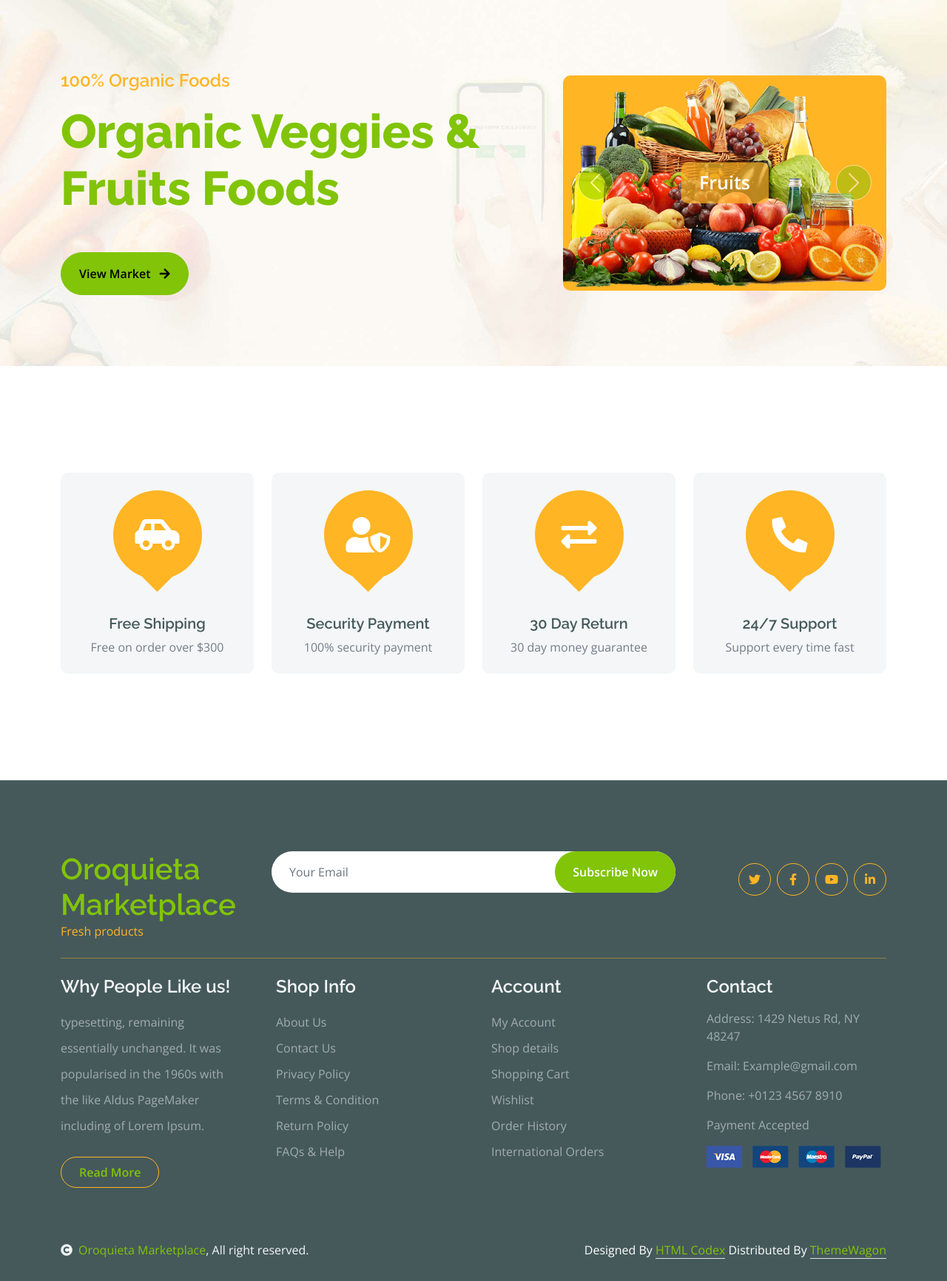
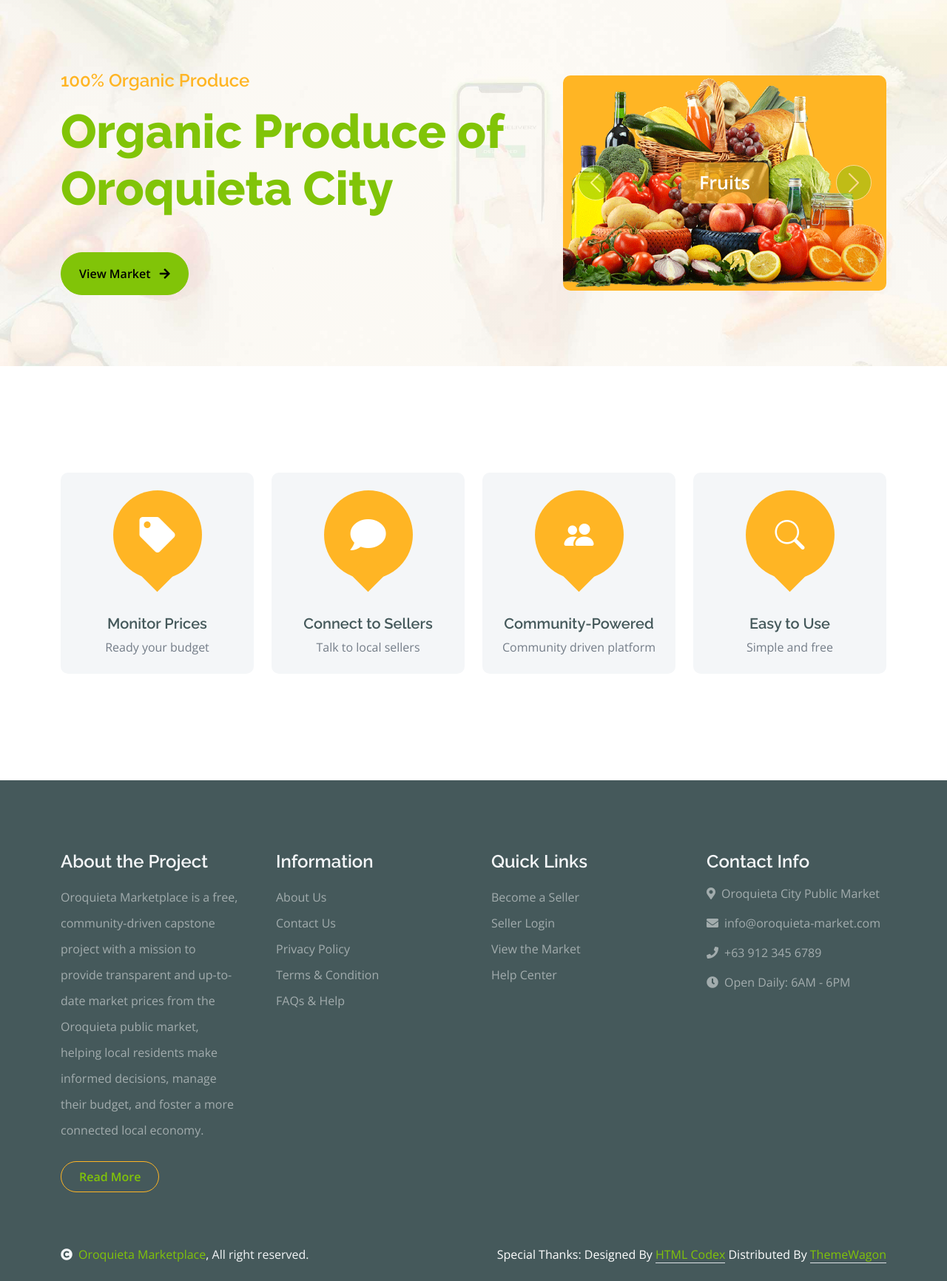
Before and after one commit to IceBrrrg/OroMarket, a PHP site: page / in a window 1280 px wide. Shown: the part 153-1885 px from the top of the page at 74% size. Before the commit the page ends 1855 px from the top, so only its background shows below. Run offline with PHP 8.4, Linux system fonts and the light colour scheme; some libraries are stand-ins or nearby versions.

Commit message:
seller signup design v1 and index.php minor frontend

```diff
--- a/index.php
+++ b/index.php
@@ -58,7 +58,8 @@
         </div>
         <div class="container px-0">
             <nav class="navbar navbar-light bg-white navbar-expand-xl">
-                <a href="index.php" class="navbar-brand"><img src="assets/img/logo-removebg.png" alt="logo" width="100px"></a>
+                <a href="index.php" class="navbar-brand"><img src="assets/img/logo-removebg.png" alt="logo"
+                        width="100px"></a>
                 <button class="navbar-toggler py-2 px-3" type="button" data-bs-toggle="collapse"
                     data-bs-target="#navbarCollapse">
                     <span class="fa fa-bars text-primary"></span>
@@ -108,13 +109,13 @@
         <div class="container py-5">
             <div class="row g-5 align-items-center">
                 <div class="col-md-12 col-lg-7">
-                    <h4 class="mb-3 text-secondary">100% Organic Foods</h4>
-                    <h1 class="mb-5 display-3 text-primary">Organic Veggies & Fruits Foods</h1>
+                    <h4 class="mb-3 text-secondary">100% Organic Produce</h4>
+                    <h1 class="mb-5 display-3 text-primary">Organic Produce of Oroquieta City</h1>
                     <div class="position-relative mx-auto">
                         <a href="customer/index.php" class="btn btn-primary py-3 px-4 rounded-pill">
-                        View Market
-                        <i class="fas fa-arrow-right ms-2"></i>
-                    </a>
+                            View Market
+                            <i class="fas fa-arrow-right ms-2"></i>
+                        </a>
                     </div>
                 </div>
                 <div class="col-md-12 col-lg-5">
@@ -156,44 +157,44 @@
                 <div class="col-md-6 col-lg-3">
                     <div class="featurs-item text-center rounded bg-light p-4">
                         <div class="featurs-icon btn-square rounded-circle bg-secondary mb-5 mx-auto">
-                            <i class="fas fa-car-side fa-3x text-white"></i>
+                            <i class="fas fa-solid fa-tag fa-3x text-white"></i>
                         </div>
                         <div class="featurs-content text-center">
-                            <h5>Free Shipping</h5>
-                            <p class="mb-0">Free on order over $300</p>
+                            <h5>Monitor Prices</h5>
+                            <p class="mb-0">Ready your budget</p>
                         </div>
                     </div>
                 </div>
                 <div class="col-md-6 col-lg-3">
                     <div class="featurs-item text-center rounded bg-light p-4">
                         <div class="featurs-icon btn-square rounded-circle bg-secondary mb-5 mx-auto">
-                            <i class="fas fa-user-shield fa-3x text-white"></i>
+                            <i class="fas fa-solid fa-comment fa-3x text-white"></i>
                         </div>
                         <div class="featurs-content text-center">
-                            <h5>Security Payment</h5>
-                            <p class="mb-0">100% security payment</p>
+                            <h5>Connect to Sellers</h5>
+                            <p class="mb-0">Talk to local sellers</p>
                         </div>
                     </div>
                 </div>
                 <div class="col-md-6 col-lg-3">
                     <div class="featurs-item text-center rounded bg-light p-4">
                         <div class="featurs-icon btn-square rounded-circle bg-secondary mb-5 mx-auto">
-                            <i class="fas fa-exchange-alt fa-3x text-white"></i>
+                            <i class="bi bi-people-fill fs-1 text-white"></i>
                         </div>
                         <div class="featurs-content text-center">
-                            <h5>30 Day Return</h5>
-                            <p class="mb-0">30 day money guarantee</p>
+                            <h5>Community-Powered</h5>
+                            <p class="mb-0">Community driven platform</p>
                         </div>
                     </div>
                 </div>
                 <div class="col-md-6 col-lg-3">
                     <div class="featurs-item text-center rounded bg-light p-4">
                         <div class="featurs-icon btn-square rounded-circle bg-secondary mb-5 mx-auto">
-                            <i class="fa fa-phone-alt fa-3x text-white"></i>
+                            <i class="bi bi-search fs-1 text-white"></i>
                         </div>
                         <div class="featurs-content text-center">
-                            <h5>24/7 Support</h5>
-                            <p class="mb-0">Support every time fast</p>
+                            <h5>Easy to Use</h5>
+                            <p class="mb-0">Simple and free</p>
                         </div>
                     </div>
                 </div>
@@ -208,7 +209,7 @@
     <!-- Footer Start -->
     <div class="container-fluid bg-dark text-white-50 footer pt-5 mt-5">
         <div class="container py-5">
-            <div class="pb-4 mb-4" style="border-bottom: 1px solid rgba(226, 175, 24, 0.5) ;">
+            <!-- <div class="pb-4 mb-4" style="border-bottom: 1px solid rgba(226, 175, 24, 0.5) ;">
                 <div class="row g-4">
                     <div class="col-lg-3">
                         <a href="#">
@@ -238,46 +239,41 @@
                         </div>
                     </div>
                 </div>
-            </div>
+            </div> -->
             <div class="row g-5">
                 <div class="col-lg-3 col-md-6">
                     <div class="footer-item">
-                        <h4 class="text-light mb-3">Why People Like us!</h4>
-                        <p class="mb-4">typesetting, remaining essentially unchanged. It was
-                            popularised in the 1960s with the like Aldus PageMaker including of Lorem Ipsum.</p>
+                        <h4 class="text-light mb-3">About the Project</h4>
+                        <p class="mb-4">Oroquieta Marketplace is a free, community-driven capstone project with a mission to provide transparent and up-to-date market prices from the Oroquieta public market, helping local residents make informed decisions, manage their budget, and foster a more connected local economy.</p>
                         <a href="" class="btn border-secondary py-2 px-4 rounded-pill text-primary">Read More</a>
                     </div>
                 </div>
                 <div class="col-lg-3 col-md-6">
                     <div class="d-flex flex-column text-start footer-item">
-                        <h4 class="text-light mb-3">Shop Info</h4>
+                        <h4 class="text-light mb-3">Information</h4>
                         <a class="btn-link" href="">About Us</a>
                         <a class="btn-link" href="">Contact Us</a>
                         <a class="btn-link" href="">Privacy Policy</a>
                         <a class="btn-link" href="">Terms & Condition</a>
-                        <a class="btn-link" href="">Return Policy</a>
                         <a class="btn-link" href="">FAQs & Help</a>
                     </div>
                 </div>
                 <div class="col-lg-3 col-md-6">
                     <div class="d-flex flex-column text-start footer-item">
-                        <h4 class="text-light mb-3">Account</h4>
-                        <a class="btn-link" href="">My Account</a>
-                        <a class="btn-link" href="">Shop details</a>
-                        <a class="btn-link" href="">Shopping Cart</a>
-                        <a class="btn-link" href="">Wishlist</a>
-                        <a class="btn-link" href="">Order History</a>
-                        <a class="btn-link" href="">International Orders</a>
+                        <h4 class="text-light mb-3">Quick Links</h4>
+                        <a class="btn-link" href="seller/signup.php">Become a Seller</a>
+                        <a class="btn-link" href="seller/login.php">Seller Login</a>
+                        <a class="btn-link" href="customer/index.php">View the Market</a>
+                        <a class="btn-link" href="#help">Help Center</a>
                     </div>
                 </div>
                 <div class="col-lg-3 col-md-6">
                     <div class="footer-item">
-                        <h4 class="text-light mb-3">Contact</h4>
-                        <p>Address: 1429 Netus Rd, NY 48247</p>
-                        <p>Email: Example@gmail.com</p>
-                        <p>Phone: +0123 4567 8910</p>
-                        <p>Payment Accepted</p>
-                        <img src="assets/img/payment.png" class="img-fluid" alt="">
+                        <h4 class="text-light mb-3">Contact Info</h4>
+                        <p><i class="fas fa-map-marker-alt me-2"></i>Oroquieta City Public Market</p>
+                        <p><i class="fas fa-envelope me-2"></i>info@oroquieta-market.com</p>
+                        <p><i class="fas fa-phone me-2"></i>+63 912 345 6789</p>
+                        <p><i class="fas fa-clock me-2"></i>Open Daily: 6AM - 6PM</p>
                     </div>
                 </div>
             </div>
@@ -290,13 +286,14 @@
         <div class="container">
             <div class="row">
                 <div class="col-md-6 text-center text-md-start mb-3 mb-md-0">
-                    <span class="text-light"><a href="#"><i class="fas fa-copyright text-light me-2"></i>Oroquieta Marketplace</a>, All right reserved.</span>
+                    <span class="text-light"><a href="#"><i class="fas fa-copyright text-light me-2"></i>Oroquieta
+                            Marketplace</a>, All right reserved.</span>
                 </div>
                 <div class="col-md-6 my-auto text-center text-md-end text-white">
                     <!--/*** This template is free as long as you keep the below author's credit link/attribution link/backlink. ***/-->
                     <!--/*** If you'd like to use the template without the below author's credit link/attribution link/backlink, ***/-->
                     <!--/*** you can purchase the Credit Removal License from "https://htmlcodex.com/credit-removal". ***/-->
-                    Designed By <a class="border-bottom" href="https://htmlcodex.com">HTML Codex</a> Distributed By <a
+                    Special Thanks: Designed By <a class="border-bottom" href="https://htmlcodex.com">HTML Codex</a> Distributed By <a
                         class="border-bottom" href="https://themewagon.com">ThemeWagon</a>
                 </div>
             </div>
```
